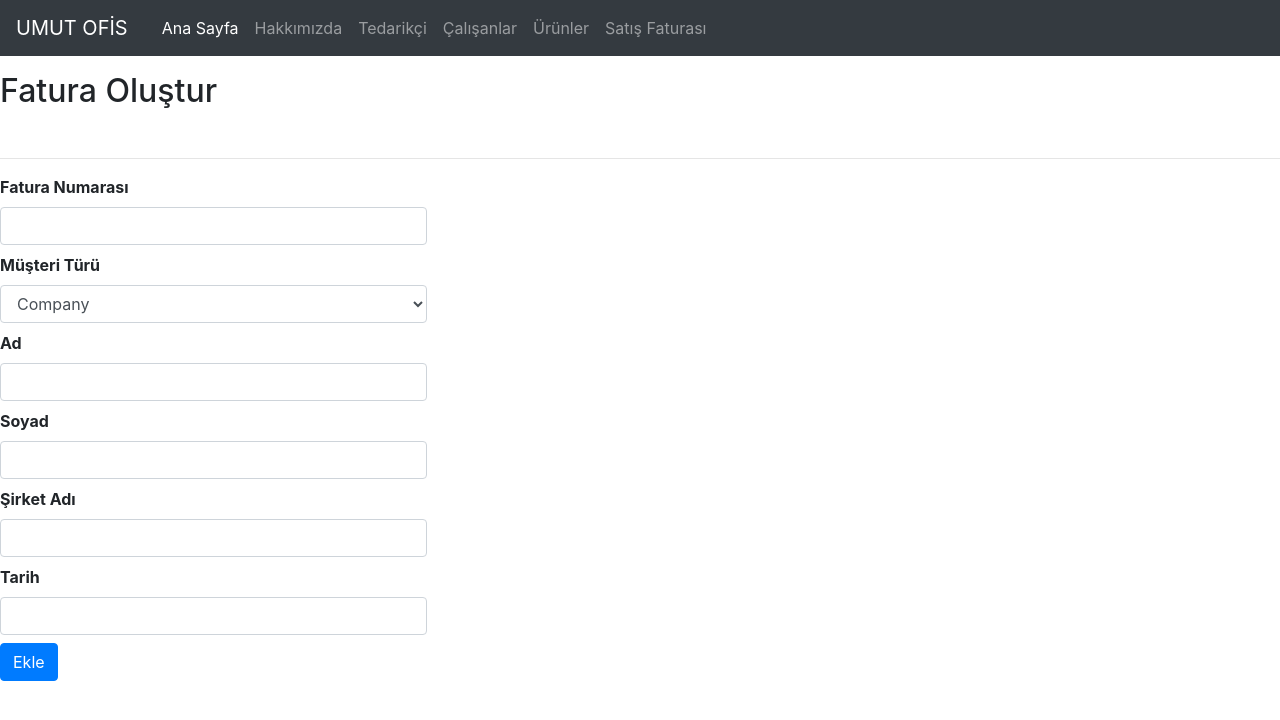
After one commit to berkay-deniz/Stationery-Business, a Flask app: page /salesReceipt in a window 1280 px wide. The commit adds this page. Shown: the top 720 px of the page. Run offline with Flask 2, Linux system fonts and the light colour scheme; some libraries are stand-ins or nearby versions.

Commit message:
Add sales receipt

```diff
--- a/Stationery_db/main.py
+++ b/Stationery_db/main.py
@@ -7,7 +7,7 @@ from wtforms import Form,StringField,TextAreaField,PasswordField,validators,Inte
 #AFY DESKTOP-ISHU912
 conn = pyodbc.connect(
     "Driver={SQL Server};"
-    "Server=DESKTOP-CPMCPBA;"
+    "Server=DESKTOP-ISHU912;"
     "Database=STATIONERY_BUSINESS;"
     "Trusted_Connection=yes;"
 )
@@ -22,6 +22,16 @@ class SupplierForm(Form):
 def readProductType(conn):
     cursor = conn.cursor()
     cursor.execute('SELECT * FROM PRODUCT_TYPE')
+    columns = [column[0] for column in cursor.description]
+    data = []
+    for row in cursor.fetchall():
+        data.append(dict(zip(columns, row)))
+
+    return data
+
+def readCustomer(conn):
+    cursor = conn.cursor()
+    cursor.execute('SELECT * FROM CUSTOMER')
     columns = [column[0] for column in cursor.description]
     data = []
     for row in cursor.fetchall():
@@ -52,8 +62,25 @@ class ProductForm(Form):
     salePrice = IntegerField("Satış fiyatı")
     stock = IntegerField("Stok")
 
+class salesReceiptForm(Form):
 
+     receiptNumber = StringField("Fatura Numarası")
+     customerType = SelectField("Müşteri Türü",choices=[('Company'),('Person')])
+     firstName = StringField("Ad")
+     lastName = StringField("Soyad")
+     companyName = StringField("Şirket Adı")
+     date = StringField("Tarih")
 
+def insertSalesReceipt(conn,receiptNumber,customerId,date):
+
+    cursor = conn.cursor()
+    cursor.execute(
+    'insert into SALES_RECEIPT (ReceiptNumber,CustomerId,Date) values (?,?,?)',
+        (receiptNumber,customerId,date)
+
+    )
+    conn.commit()
+    print("Sale receipt created")
 
 def insertProductType(conn, product_type):
     cursor=conn.cursor()
@@ -135,6 +162,32 @@ def product():
     else:
         return render_template("product.html", form = form)
 
+@app.route("/salesReceipt",methods=["GET","POST"])
+def salesReceipt():
+    form = salesReceiptForm(request.form)
+
+    if request.method == "POST" and form.validate():
+        receiptNumber=form.receiptNumber.data
+        customerType = form.customerType.data
+        firstName = form.firstName.data
+        lastName = form.lastName.data
+        companyName = form.companyName.data
+        date = form.date.data
+
+        data=readCustomer(conn)
+        for row in data:
+
+            if row.get("CustomerType")=='Company' and row.get("CompanyName")==companyName:
+                customerId=row.get("id")
+                break
+            elif row.get("CustomerType")=='Person' and row.get("FirstName")==firstName:
+                customerId=row.get("id")
+                break
+        insertSalesReceipt(conn,receiptNumber,customerId,date)
+        return redirect("/")
+    else :
+        return render_template("sales receipt.html",form = form)
+
 @app.route("/supplier", methods=["GET","POST"])
 def supplier():
     form = SupplierForm(request.form)
--- a/Stationery_db/templates/includes/navbar.html
+++ b/Stationery_db/templates/includes/navbar.html
@@ -20,6 +20,9 @@
         <li class="nav-item">
           <a class="nav-link" href="/product">Ürünler</a>
         </li>
+        <li class="nav-item">
+          <a class="nav-link" href="/salesReceipt">Satış Faturası</a>
+        </li>
       </ul>
     </div>
   </nav>
--- /dev/null
+++ b/Stationery_db/templates/sales receipt.html
@@ -0,0 +1,27 @@
+{% extends 'layout.html' %}
+
+{% block title %}
+    Satış Faturası
+{% endblock title %}
+
+{% block content %}
+{% from "includes/formhelpers.html" import render_field %}
+    <h2>Fatura Oluştur</h2>
+    <br>
+    <hr>
+
+    <form method="post">
+
+        {{ render_field(form.receiptNumber, class="form-control col-4") }}
+        {{ render_field(form.customerType, class="form-control col-4") }}
+        {{ render_field(form.firstName, class="form-control col-4") }}
+        {{ render_field(form.lastName, class="form-control col-4") }}
+        {{ render_field(form.companyName, class="form-control col-4") }}
+        {{ render_field(form.date, class="form-control col-4") }}
+
+        <button type="submit" class="btn btn-primary">Ekle</button>
+</form>
+
+
+
+{% endblock content %}
```
